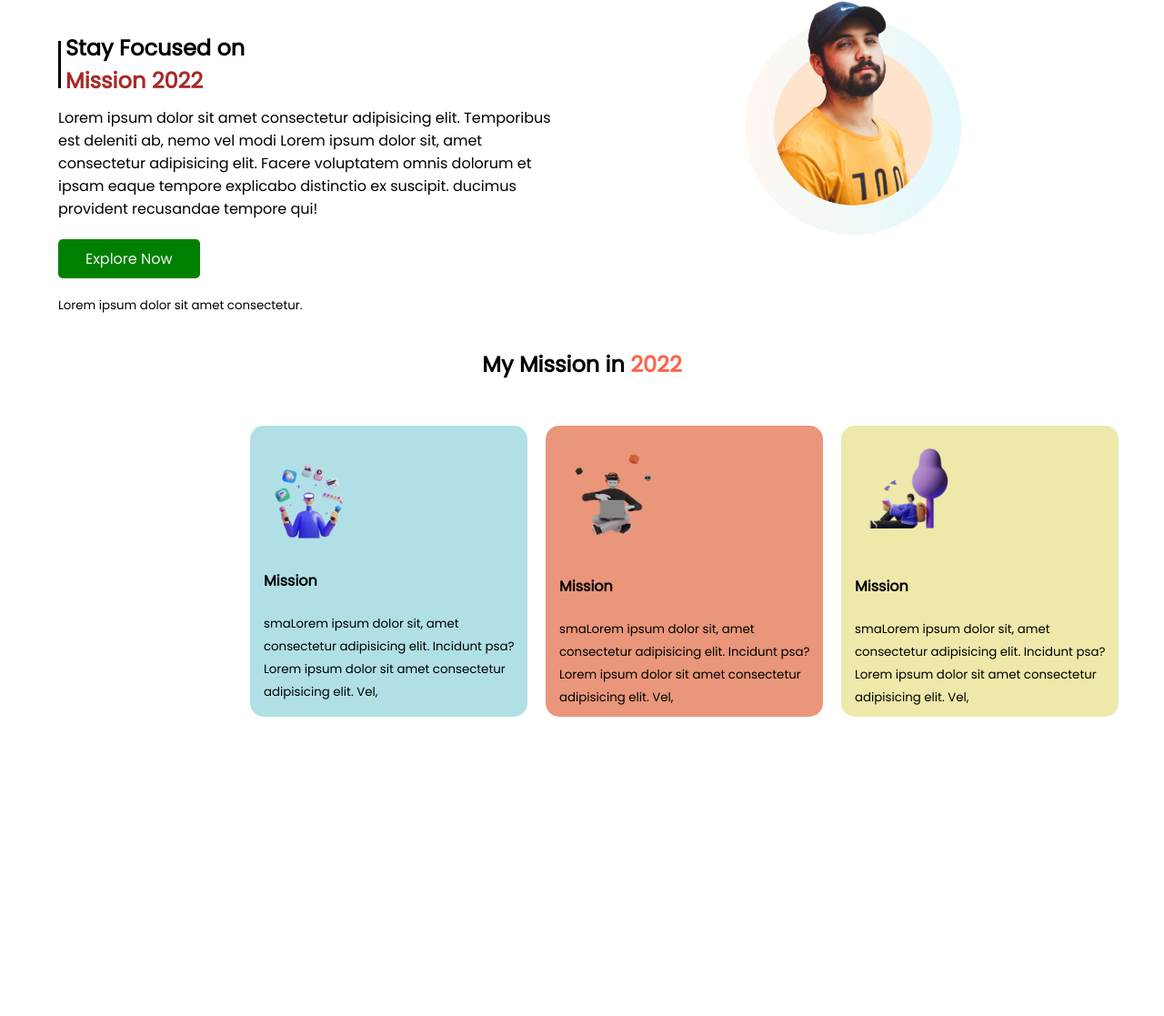
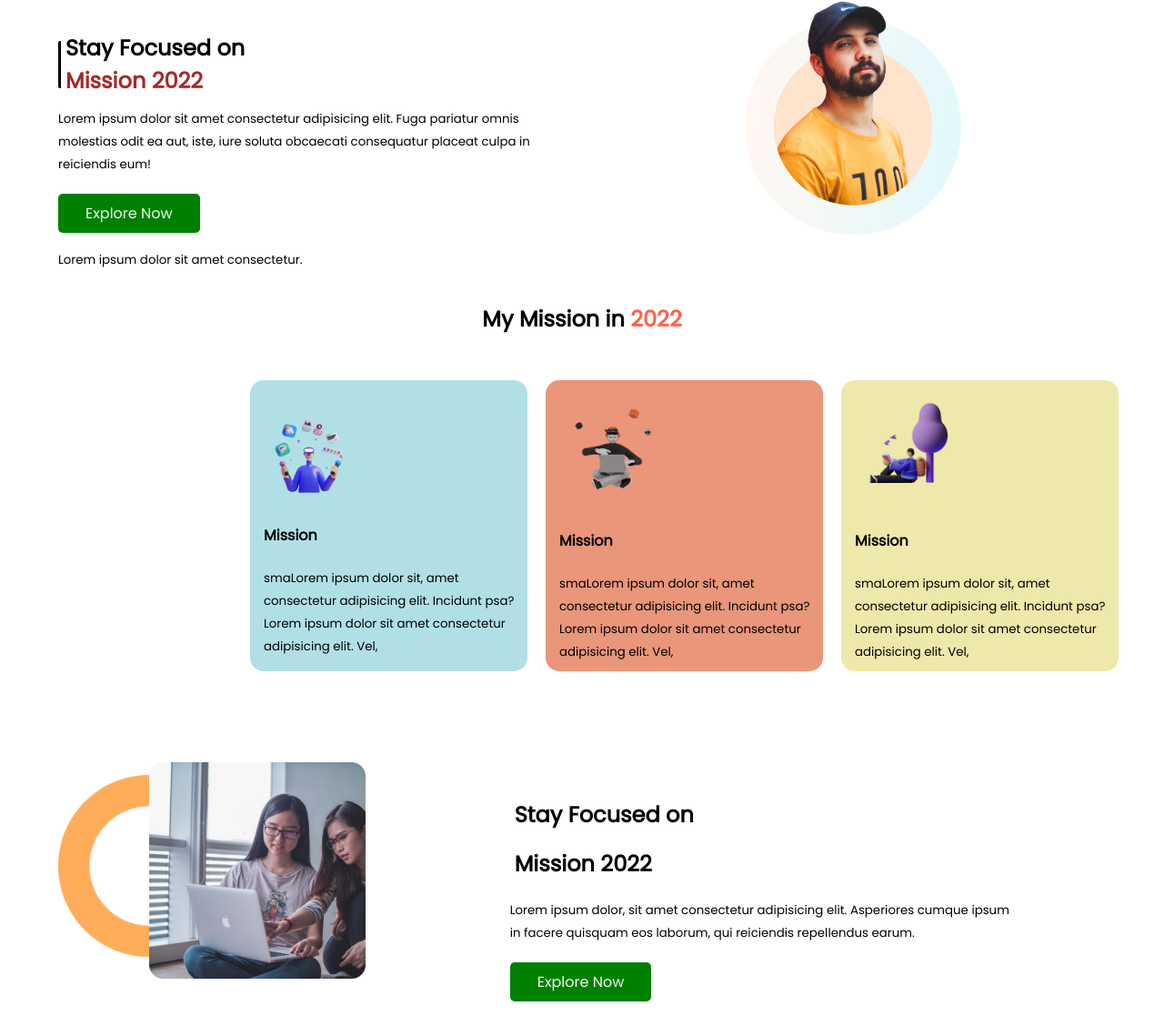
Before and after one commit to fazriislam/mission-22, a plain HTML site: page index.html in a window 1280 px wide. Shown: the part 45-1162 px from the top of the page at 91% size. Before the commit the page ends 883 px from the top, so only its background shows below. Drawn offline with Linux system fonts and the light colour scheme.

Commit message:
Added Devlopment Section

```diff
--- a/index.html
+++ b/index.html
@@ -16,24 +16,21 @@
 
 <body>
     <section>
-        <div class="header-section">
+        <div class="section-div">
 
-            <div class="writing-side" half-width>
-                <div class="stay-tittle">
+            <div class="writing-side half-width">
+                <div class="stay-tittle" id="title-border">
                     <div>
                         <h1>Stay Focused on</h1>
                         <h1><span id="brown-mission">Mission 2022</span></h1>
                     </div>
                 </div>
                 <div>
-                    <p>Lorem ipsum dolor sit amet consectetur adipisicing elit. Temporibus est deleniti ab, nemo vel
-                        modi
-                        Lorem ipsum dolor sit, amet consectetur adipisicing elit. Facere voluptatem omnis dolorum et
-                        ipsam
-                        eaque tempore explicabo distinctio ex suscipit.
-                        ducimus provident recusandae tempore qui!</p>
+                    <p><small>Lorem ipsum dolor sit amet consectetur adipisicing elit. Fuga pariatur omnis molestias
+                            odit ea aut, iste, iure soluta obcaecati consequatur placeat culpa in reiciendis
+                            eum!</small></p>
                 </div>
-                <div class="explore-link"> <a class="explore-button" href="https://www.google.com/"
+                <div class="details-link"> <a class="details-button" href="https://www.google.com/"
                         target="_blank">Explore Now</a></div>
                 <p><small>Lorem ipsum dolor sit amet consectetur.</small></p>
             </div>
@@ -114,6 +111,46 @@
 
     <!--End My Mission-->
 
+
+    <section>
+        <div class="section-div development-bgi">
+
+
+            <div class="image-side half-width">
+                <img class="development-img" src="images/pictures/coding.png" alt="Developers">
+            </div>
+
+
+
+            <div class="writing-side half-width development-para">
+                <div class="stay-tittle">
+                    <div>
+                        <h1>Stay Focused on</h1>
+                        <h1>Mission 2022</h1>
+                    </div>
+                </div>
+                <div>
+                    <p><small>Lorem ipsum dolor, sit amet consectetur adipisicing elit. Asperiores cumque ipsum in
+                            facere quisquam eos laborum, qui reiciendis repellendus earum.</small></p>
+                </div>
+                <div class="details-link"> <a class="details-button" href="https://www.google.com/"
+                        target="_blank">Explore Now</a></div>
+
+            </div>
+        </div>
+
+        </div>
+
+
+
+        </div>
+    </section>
+
+
+    <!--End Development Section-->
+
+
+
 </body>
 
 </html>
--- a/style.css
+++ b/style.css
@@ -6,7 +6,7 @@ font-family: 'Poppins', sans-serif;
 margin: 0;
 padding: 0;
 }
-.header-section{
+.section-div{
     display: flex;
     width: 90%;
     margin: 0 auto;
@@ -22,9 +22,10 @@ padding: 0;
     padding-top: 70px;
     margin-right: 100px;
 }
-.stay-tittle{
+#title-border{
     border-left: 3px solid black;
     line-height: 100%;
+    border-radius: 2px;
 }
 .stay-tittle div{
     padding-left: 5px;
@@ -32,11 +33,11 @@ padding: 0;
 #brown-mission{
     color: brown;
 }
-.explore-link{
+.details-link{
     margin-top: 30px;
     margin-bottom: 25px;
 }
-.explore-button{
+.details-button{
     text-decoration: none;
     padding: 10px 30px;
     border-radius: 5px;
@@ -99,3 +100,18 @@ padding: 0;
 .goal-illu img{
     width: 40%;
 }
+
+/* Emd My Mission */
+
+.development-img{
+    width: 100%;
+    margin-top: 50px;
+}
+.development-bgi{
+    background-image: url(images/shapes/shape-1.png);
+    background-repeat: no-repeat;
+    background-size: 200px;
+    background-position: left;
+}
+
+/* End Development Section */
```
